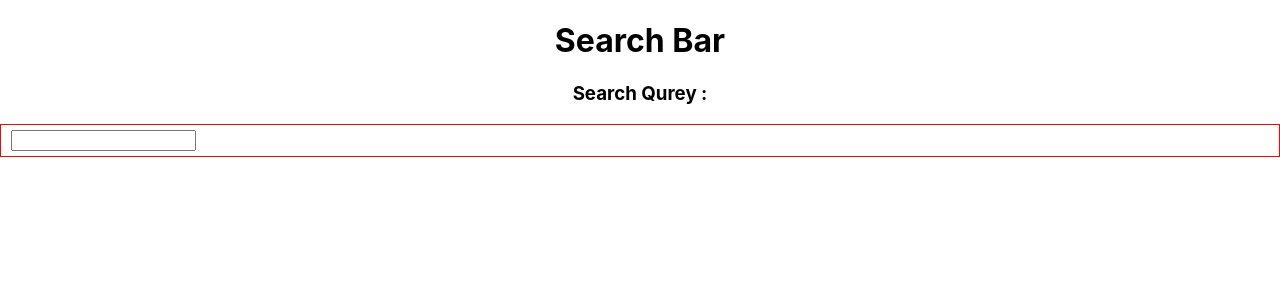
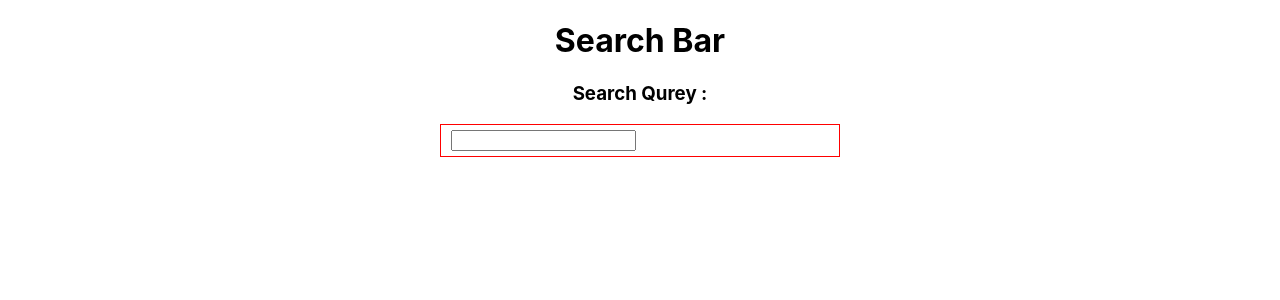
Before and after one commit to ankitsng0007/AnkitRepo, a React (Create React App) app in the folder RCT-211/Day-15/search_bar/: page / in a window 1280 px wide. Shown: the top 300 px of the page. Built offline with nearby package versions, Linux system fonts and the light colour scheme; the HTML template or start-up script is replaced by a standard one.

Commit message:
File Added

```diff
--- a/RCT-211/Day-15/search_bar/src/App.js
+++ b/RCT-211/Day-15/search_bar/src/App.js
@@ -19,15 +19,17 @@ function App() {
     }else{
       let newSuggestions = countries.filter((item)=>{
         return item.country.toLowerCase().indexOf(qurey) !== -1 ? true : false;
-      });
-      console.log(newSuggestions);
+      })
+      //console.log(newSuggestions);
+      .map((item)=>item.country);
+      setSuggestions(newSuggestions);
     }
   },[qurey]);
   return (
     <div className="App">
       <h1>Search Bar</h1>
       <h3>Search Qurey : {qurey}</h3>
-      <SearchBar qureyHandler={qureyHandler} />
+      <SearchBar suggestions={suggestions} qureyHandler={qureyHandler} />
     </div>
   );
 }
--- a/RCT-211/Day-15/search_bar/src/Components/SearchBar.jsx
+++ b/RCT-211/Day-15/search_bar/src/Components/SearchBar.jsx
@@ -1,7 +1,7 @@
 import React, { useEffect, useState } from 'react';
 import styled from "styled-components";
 
-const SearchBar = ({qureyHandler}) => {
+const SearchBar = ({suggestions,qureyHandler}) => {
     const [inputText,setInputText] = useState("");
 
     const handleInputTextChange = (e) =>{
@@ -12,15 +12,22 @@ const SearchBar = ({qureyHandler}) => {
     },[inputText,qureyHandler])
   return (
     <div>
-        <wrapper>
+        <Wrapper>
         <SearchBarWrapper>
       <input value={inputText} onChange={handleInputTextChange}/>
         </SearchBarWrapper>
-        </wrapper>
+
+        <SuggestionBox>
+            {suggestions.map((item,index)=>{
+                return <div key={index}>{item}</div>;
+            })}
+        </SuggestionBox>
+        </Wrapper>
     </div>
   );
-}
+};
 
+const SuggestionBox = styled.div``;
 const SearchBarWrapper = styled.div`
 border:1px solid red;
 display:flex;
@@ -33,7 +40,7 @@ outline:none;
 font-size:20px;
 flex:1;
 `;
-const wrapper = styled.div`
+const Wrapper = styled.div`
 max-width:400px;
 margin:auto;
 `;
```
